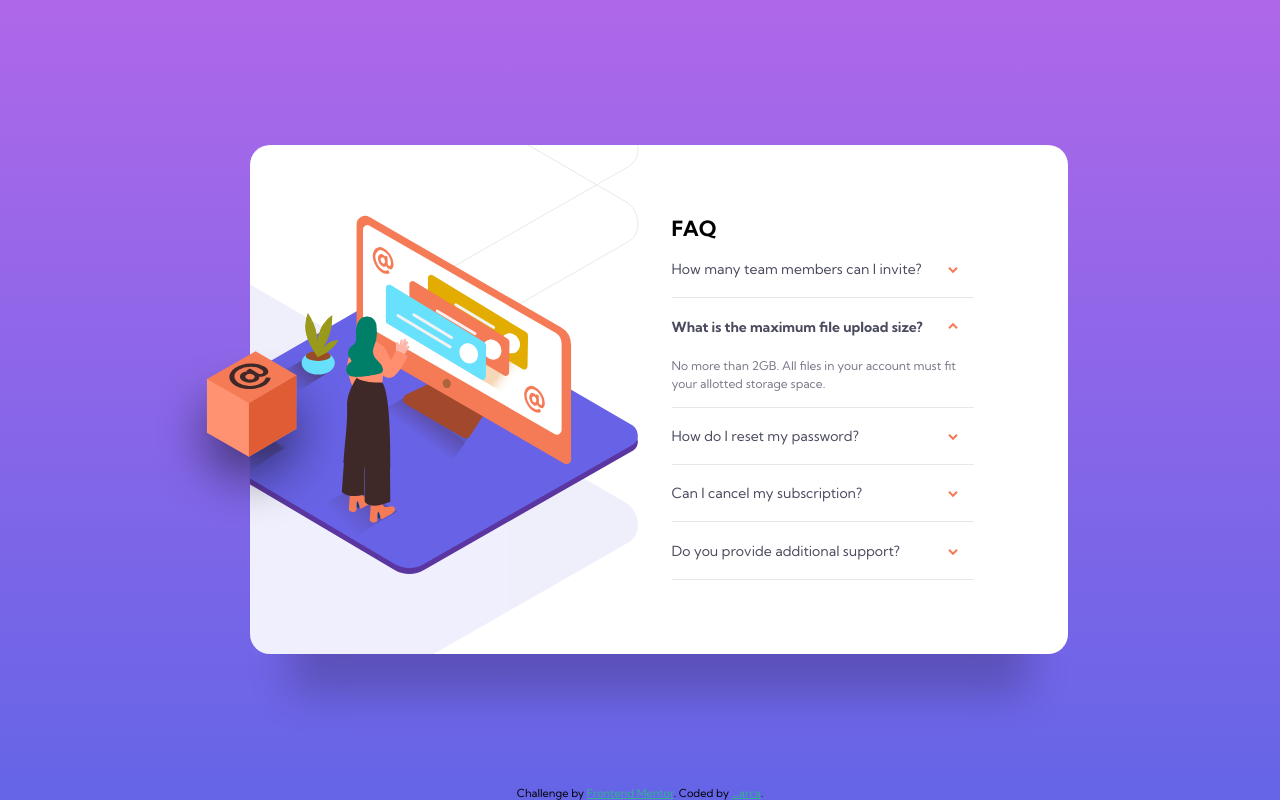
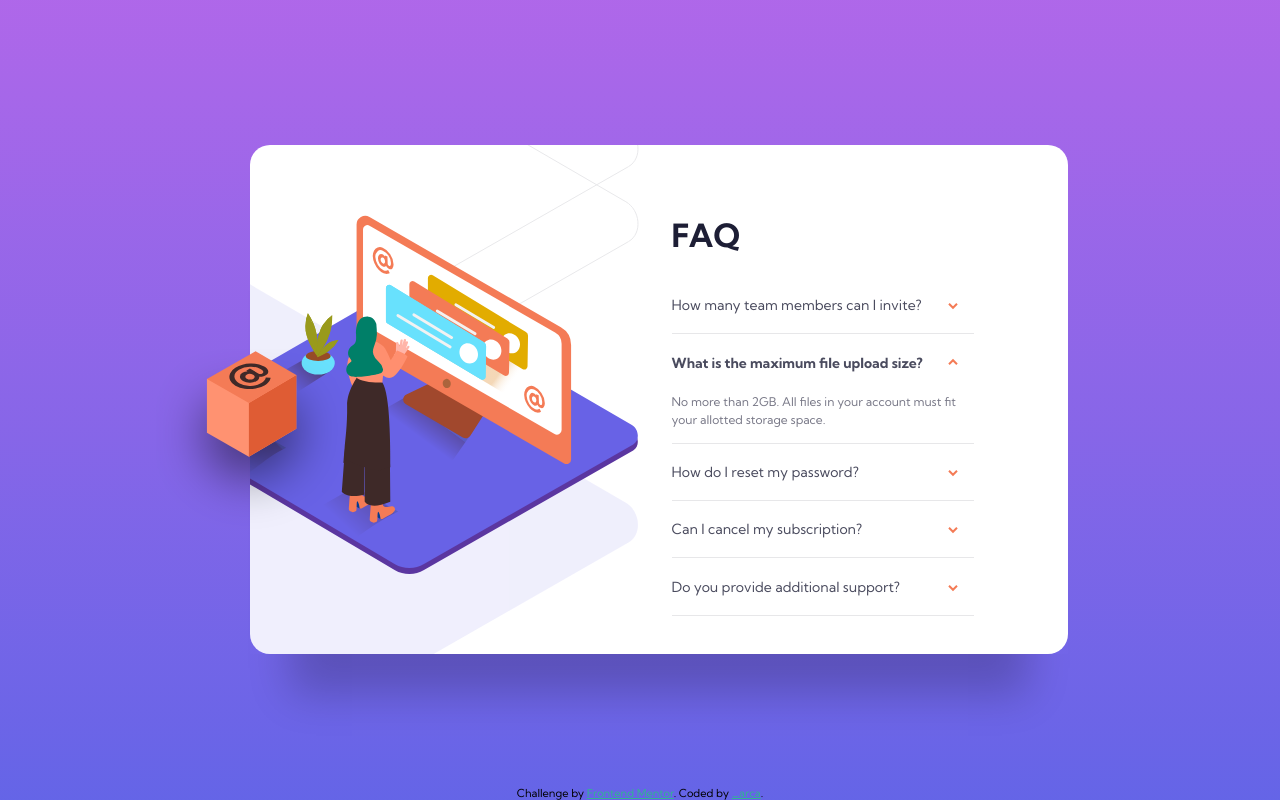
Before and after one commit to idesmar/Front-End-Mentor-Challenges, a website: page faq-accordion-card-main/dist/index.html in a window 1280 px wide. Drawn offline with nearby package versions, Linux system fonts and the light colour scheme; files that its build step writes are made by us from their sources.

Commit message:
udpate files

```diff
--- a/faq-accordion-card-main/src/main.scss
+++ b/faq-accordion-card-main/src/main.scss
@@ -189,7 +189,7 @@ ol {
       width: 100%;
     }
 
-    header {
+    h2 {
       color: $vdd-blue;
       font-weight: 700;
       font-size: 2rem; // 32px;
```
